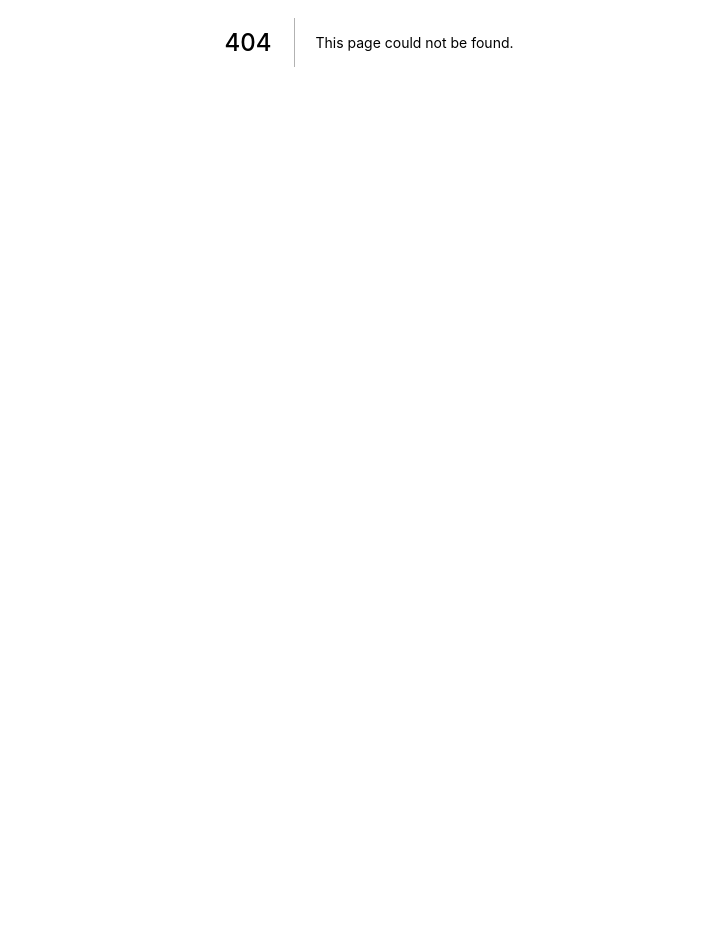
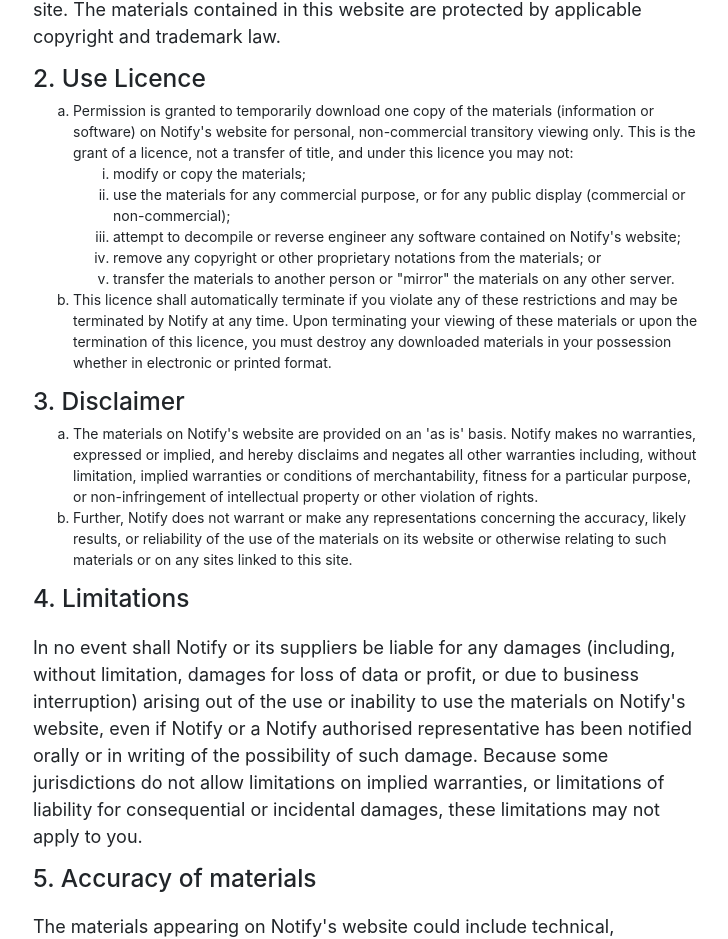
Before and after one commit to oliverproud/notify.is, a Next.js app: page /tos in a window 1280 px wide. Before the commit this address had no page. Shown: the part 358-1297 px from the top of the page, without its empty margins (271-999 px from the left). Before the commit the page ends 800 px from the top, so only its background shows below. Built offline with nearby package versions, Linux system fonts and the light colour scheme.

Commit message:
create terms of service page

```diff
--- /dev/null
+++ b/pages/tos.js
@@ -0,0 +1,79 @@
+import Head from 'next/head'
+import Link from 'next/link'
+import Layout from '../components/layout'
+
+export default function Privacy() {
+  return (
+    <Layout>
+
+      <Head>
+        <title>Notify.is | Terms of Service</title>
+        <meta name="author" content="Oliver Proud"/>
+        <meta name="viewport" content="initial-scale=1.0, width=device-width"/>
+        <link rel="apple-touch-icon" sizes="180x180" href="/apple-touch-icon.png"/>
+        <link rel="icon" type="image/png" sizes="32x32" href="/favicon-32x32.png"/>
+        <link rel="icon" type="image/png" sizes="16x16" href="/favicon-16x16.png"/>
+        <link rel="manifest" href="/site.webmanifest"/>
+        <link rel="stylesheet" href="https://stackpath.bootstrapcdn.com/bootstrap/4.5.0/css/bootstrap.min.css" integrity="sha384-9aIt2nRpC12Uk9gS9baDl411NQApFmC26EwAOH8WgZl5MYYxFfc+NcPb1dKGj7Sk" crossorigin="anonymous" />
+      </Head>
+
+      <div className="intro-header px-3 py-3 pt-md-5 pb-md-5 mx-auto">
+        <h1 className="display-4">Notify Terms of Service</h1>
+        <h3 className="h3-tos">1. Terms</h3>
+        <p className="p-tos">By accessing the website at <Link href="/"><a>https://notify.is</a></Link>, you are agreeing to be bound by these terms of service, all applicable laws and regulations, and agree that you are responsible for compliance with any applicable local
+          laws. If you do not agree with any of these terms, you are prohibited from using or accessing this site. The materials contained in this website are protected by applicable copyright and trademark law.</p>
+        <h3>2. Use Licence</h3>
+        <ol type="a">
+          <li>Permission is granted to temporarily download one copy of the materials (information or software) on Notify's website for personal, non-commercial transitory viewing only. This is the grant of a licence, not a transfer of title, and under this
+            licence you may not:
+            <ol type="i">
+              <li>modify or copy the materials;</li>
+              <li>use the materials for any commercial purpose, or for any public display (commercial or non-commercial);</li>
+              <li>attempt to decompile or reverse engineer any software contained on Notify's website;</li>
+              <li>remove any copyright or other proprietary notations from the materials; or</li>
+              <li>transfer the materials to another person or "mirror" the materials on any other server.</li>
+            </ol>
+          </li>
+          <li>This licence shall automatically terminate if you violate any of these restrictions and may be terminated by Notify at any time. Upon terminating your viewing of these materials or upon the termination of this licence, you must destroy any
+            downloaded materials in your possession whether in electronic or printed format.</li>
+        </ol>
+        <h3>3. Disclaimer</h3>
+        <ol type="a">
+          <li>The materials on Notify's website are provided on an 'as is' basis. Notify makes no warranties, expressed or implied, and hereby disclaims and negates all other warranties including, without limitation, implied warranties or conditions of
+            merchantability, fitness for a particular purpose, or non-infringement of intellectual property or other violation of rights.</li>
+          <li>Further, Notify does not warrant or make any representations concerning the accuracy, likely results, or reliability of the use of the materials on its website or otherwise relating to such materials or on any sites linked to this site.</li>
+        </ol>
+        <h3>4. Limitations</h3>
+        <p className="p-tos">In no event shall Notify or its suppliers be liable for any damages (including, without limitation, damages for loss of data or profit, or due to business interruption) arising out of the use or inability to use the materials on Notify's website,
+          even if Notify or a Notify authorised representative has been notified orally or in writing of the possibility of such damage. Because some jurisdictions do not allow limitations on implied warranties, or limitations of liability for consequential
+          or incidental damages, these limitations may not apply to you.</p>
+        <h3>5. Accuracy of materials</h3>
+        <p className="p-tos">The materials appearing on Notify's website could include technical, typographical, or photographic errors. Notify does not warrant that any of the materials on its website are accurate, complete or current. Notify may make changes to the
+          materials contained on its website at any time without notice. However Notify does not make any commitment to update the materials.</p>
+        <h3>6. Links</h3>
+        <p className="p-tos">Notify has not reviewed all of the sites linked to its website and is not responsible for the contents of any such linked site. The inclusion of any link does not imply endorsement by Notify of the site. Use of any such linked website is at the
+          user's own risk.</p>
+        <h3>7. Modifications</h3>
+        <p className="p-tos">Notify may revise these terms of service for its website at any time without notice. By using this website you are agreeing to be bound by the then current version of these terms of service.</p>
+        <h3>8. Governing Law</h3>
+        <p className="p-tos">These terms and conditions are governed by and construed in accordance with the laws of United Kingdom and you irrevocably submit to the exclusive jurisdiction of the courts in that State or location.</p>
+
+
+        <style jsx>{`
+          .p-tos {
+            font-size: 18px;
+            font-weight: normal;
+            margin-top: 20px;
+            width: 100%;
+          }
+          .h3-tos {
+            margin-top: 20px;
+          }
+          `}
+        </style>
+      </div>
+
+    </Layout>
+
+
+)}
```
